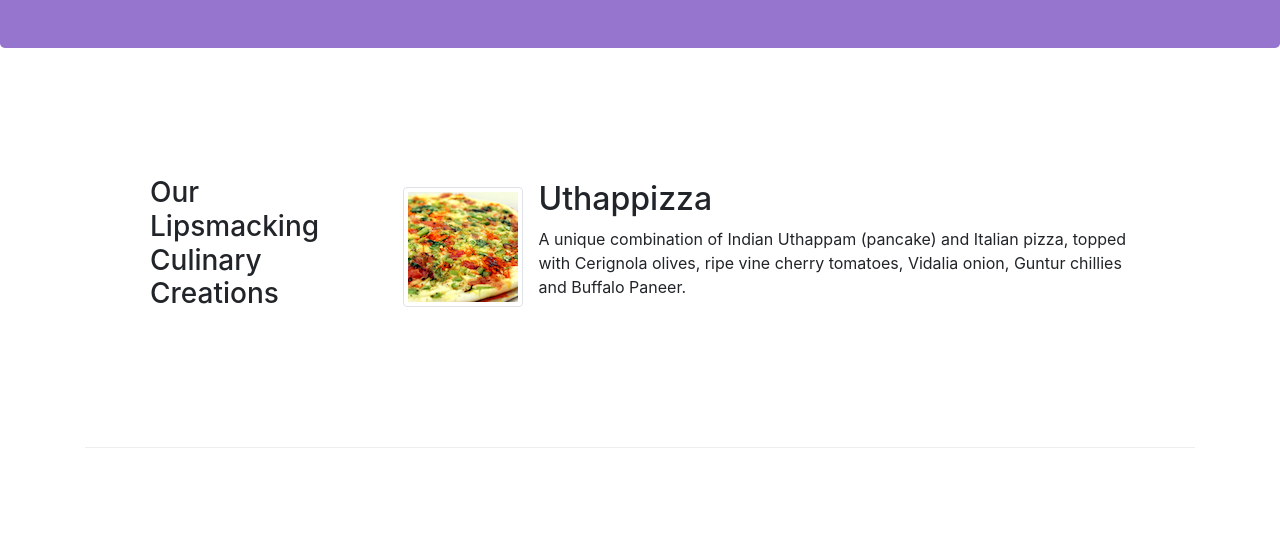
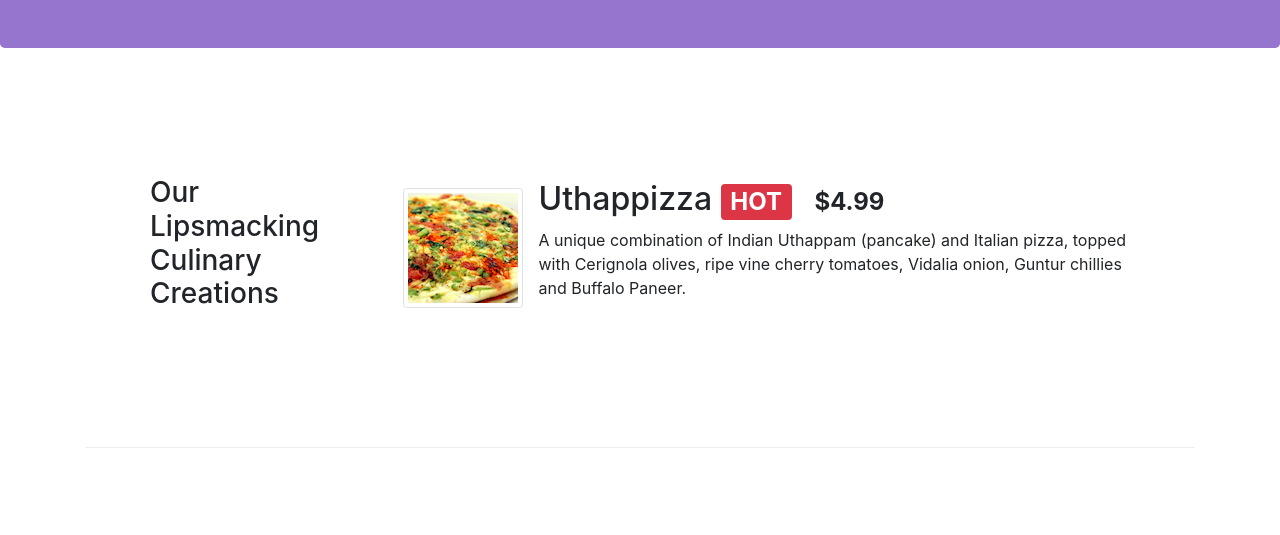
Before and after one commit to Satyendra07/bootstrap-dev, a website: page index.html in a window 1280 px wide. Shown: the part 265-800 px from the top of the page. Drawn offline with nearby package versions, Linux system fonts and the light colour scheme; files that its build step writes are made by us from their sources.

Commit message:
alerting users

```diff
--- a/index.html
+++ b/index.html
@@ -60,7 +60,8 @@
                             <img class="d-flex mr-3 img-thumbnail align-self-center"
                                  src="img/uthappizza.png" alt="Uthappizza">
                             <div class="media-body">
-                                <h2 class="mt-0">Uthappizza</h2>
+                                <h2 class="mt-0">Uthappizza <span class="badge badge-danger">HOT</span>
+                                    <span class="badge badge-pill badge-default">$4.99</span></h2>
                                 <p class="hidden-xs-down">A unique combination of Indian Uthappam (pancake) and
                                   Italian pizza, topped with Cerignola olives, ripe vine
                                   cherry tomatoes, Vidalia onion, Guntur chillies and
```
